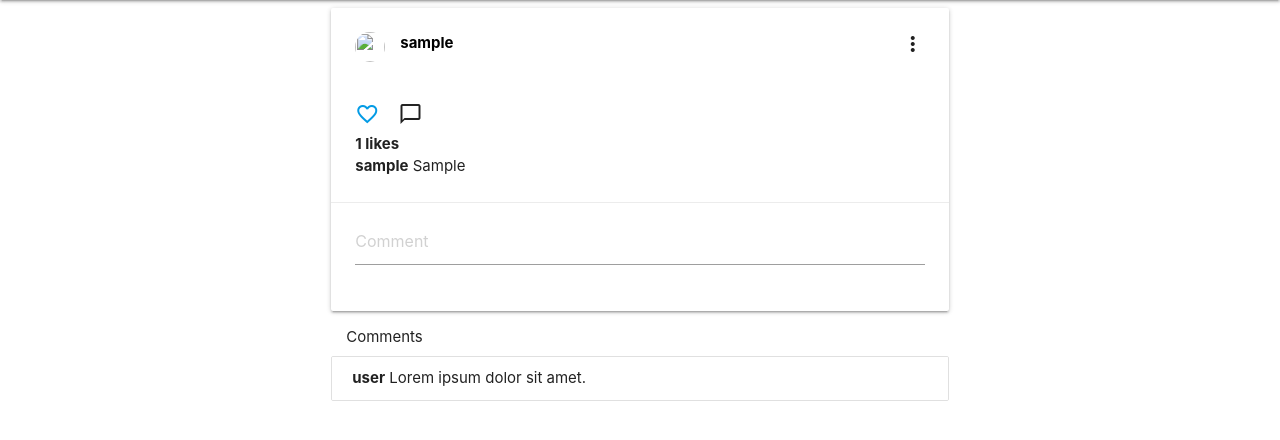
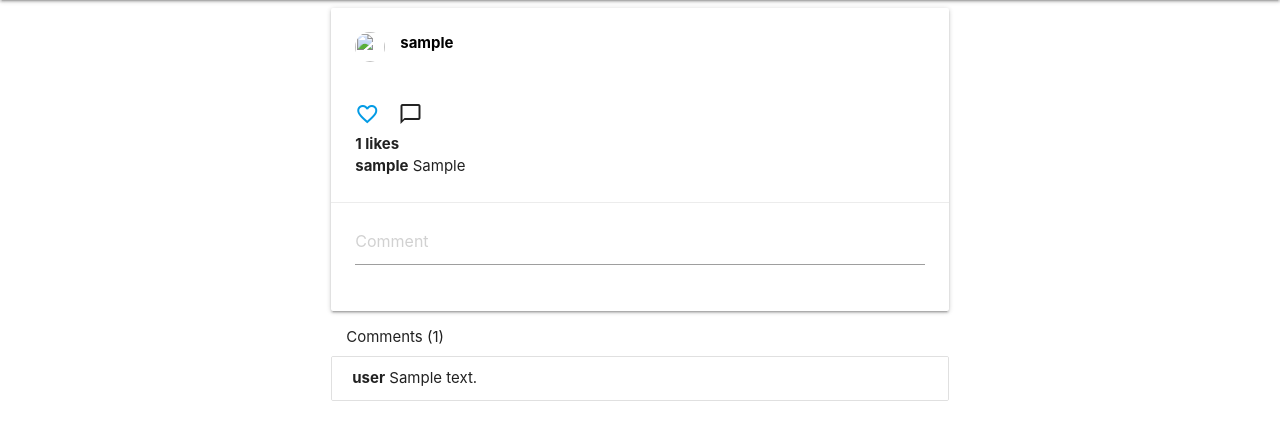
Before and after one commit to HannesKimara/InstaClone, a Django app: page /image/1 in a window 1280 px wide. Shown: the part 64-504 px from the top of the page. Run offline with Django 3.2, Linux system fonts and the light colour scheme; tables that the repository leaves empty hold one stand-in row (values such as "Sample post").

Commit message:
Add comment functionality to images

```diff
--- a/instagram/models.py
+++ b/instagram/models.py
@@ -71,6 +71,7 @@ class Image(models.Model):
     image_name = models.CharField(max_length=32)
     caption = models.TextField()
     user = models.ForeignKey(User, on_delete = models.CASCADE)
+
     likes = models.IntegerField(default=0)
 
     def save_image(self):
--- a/instagram/templates/image_view.html
+++ b/instagram/templates/image_view.html
@@ -7,7 +7,7 @@
 <div class="card">
     <div class="card-content">
       <img src="{{image.user.profile.profile_photo.url}}" alt="" class="circle left" width="30px" height="30px">
-      <a href="#" class = "black-text ml-1" style="font-weight: bold;">{{image.user.username}}</a><i class="material-icons right">more_vert</i>
+      <a href="/profile/{{image.user.username}}" class = "black-text ml-1" style="font-weight: bold;">{{image.user.username}}</a>
       </div>
     <div class="card-image">
       <img src="{{image.image.url}}">
@@ -20,21 +20,24 @@
       <p><span style = "font-weight: bold;">{{image.user.username}}</span> {{image.caption}}</p>
     </div>
     <div class="card-action">
-        <form action="/comment">
+      {% csrf_token %}
+        <form action="/image/comment/{{image.id}}" method="GET">
             <div class="">
                 <div class="">
-                <input id="comment" type="text" class="validate" placeholder="Comment">
+                <input id="comment" type="text" class="validate" placeholder="Comment" name="comment">
                 </div>
             </div>
         </form>
     </div>
     <br>
 </div>
-<div class="ml-1"><span>Comments</span></div>
+<div class="ml-1"><span>Comments ({{image.comment_set.all | length}})</span></div>
     <ul class="collection">
+      {% for comment in image.comment_set.all %}
         <li>
-          <div class="collection-item"><span style = "font-weight: bold;">user</span> <span>Lorem ipsum dolor sit amet.</span></div>
+          <div class="collection-item"><span style = "font-weight: bold;">user</span> <span>{{comment.comment}}</span></div>
         </li>
+      {% endfor %}
     </ul>
   </div>
 </div>
--- a/instagram/templates/index.html
+++ b/instagram/templates/index.html
@@ -22,10 +22,11 @@
               <p><span style = "font-weight: bold;">{{image.user.username}}</span> {{image.caption}}</p>
             </div>
             <div class="card-action">
-                <form action="/comment">
+              {% csrf_token %}
+                <form action="/image/comment/{{image.id}}" method="GET">
                     <div class="">
                         <div class="">
-                        <input id="comment" type="text" class="validate" placeholder="Comment">
+                        <input id="comment" type="text" class="validate" placeholder="Comment" name="comment">
                         </div>
                     </div>
                 </form>
--- a/instagram/templates/navbar.html
+++ b/instagram/templates/navbar.html
@@ -21,5 +21,7 @@
 
   </nav>
   <ul class="sidenav" id="mobile-side">
-    <li><a href="/" class = "black-text">Home</a></li>
+    <li><a href="/" class="black-text"><i class="material-icons">explore</i>Explore</a></li>
+    <li><a href="/create/post" class = "black-text"><i class = "material-icons">add_a_photo</i>New Photo</a></li>
+    <li><a href="/myprofile" class = "black-text"><i class = "material-icons">account_circle</i>Profile</a></li>
   </ul>
--- a/instagram/urls.py
+++ b/instagram/urls.py
@@ -11,5 +11,6 @@ urlpatterns = [
     path('search', views.search, name="search"),
     path('image/<int:image_id>', views.view_image, name="image"),
     path('image/like/<int:image_id>', views.like_image, name="like"),
+    path('image/comment/<int:image_id>', views.comment_image, name="comment"),
     path('profile/<str:username>', views.user_profile, name="profile")
 ]
--- a/instagram/views.py
+++ b/instagram/views.py
@@ -3,7 +3,7 @@ from django.contrib.auth.decorators import login_required
 from django.contrib.auth.models import User as AbstractUser
 
 from .forms import ImageForm
-from .models import Profile, User, Image
+from .models import Profile, User, Image, Comment
 
 @login_required(login_url='/accounts/login/')
 def index(request):
@@ -40,7 +40,7 @@ def create_post(request):
             image.user = current_user
             image.save()
 
-            return redirect(index)
+            return redirect("instagram:index")
     else:
         form = ImageForm()
 
@@ -56,10 +56,15 @@ def view_image(request, image_id):
     curr_image = Image.objects.filter(pk = image_id).first()
     return render(request, 'image_view.html', {'image': curr_image})
 
+@login_required(login_url='/accounts/login')
 def like_image(request, image_id):
     image = Image.objects.filter(pk=image_id).first()
-    image.likes += 1
-    image.save()
+    if image:
+        image.likes += 1
+        image.save()
+    else:
+        return redirect('instagram:index')
+
     return redirect('instagram:image', image_id)
 
 def user_profile(request, username):
@@ -72,3 +77,18 @@ def user_profile(request, username):
         return redirect('instagram:index')
 
     return render(request, 'uprofile.html', {'profile': user_profile, 'images': all_images})
+
+@login_required(login_url='/accounts/login')
+def comment_image(request, image_id):
+    current_user = request.user
+    image = Image.objects.filter(pk = image_id).first()
+
+    if request.method == 'GET':
+        if image and request.GET.get('comment'):
+            new_comment = Comment(user = current_user, image = image, comment=request.GET.get('comment'))
+            new_comment.save()
+            return redirect('instagram:image', image_id)
+        else:
+            return redirect('instagram:image', image_id)
+    else:
+        return redirect('instagram:index')
```
Also changed, not shown: instagram/templates/profile.html (+6 -3 lines).
